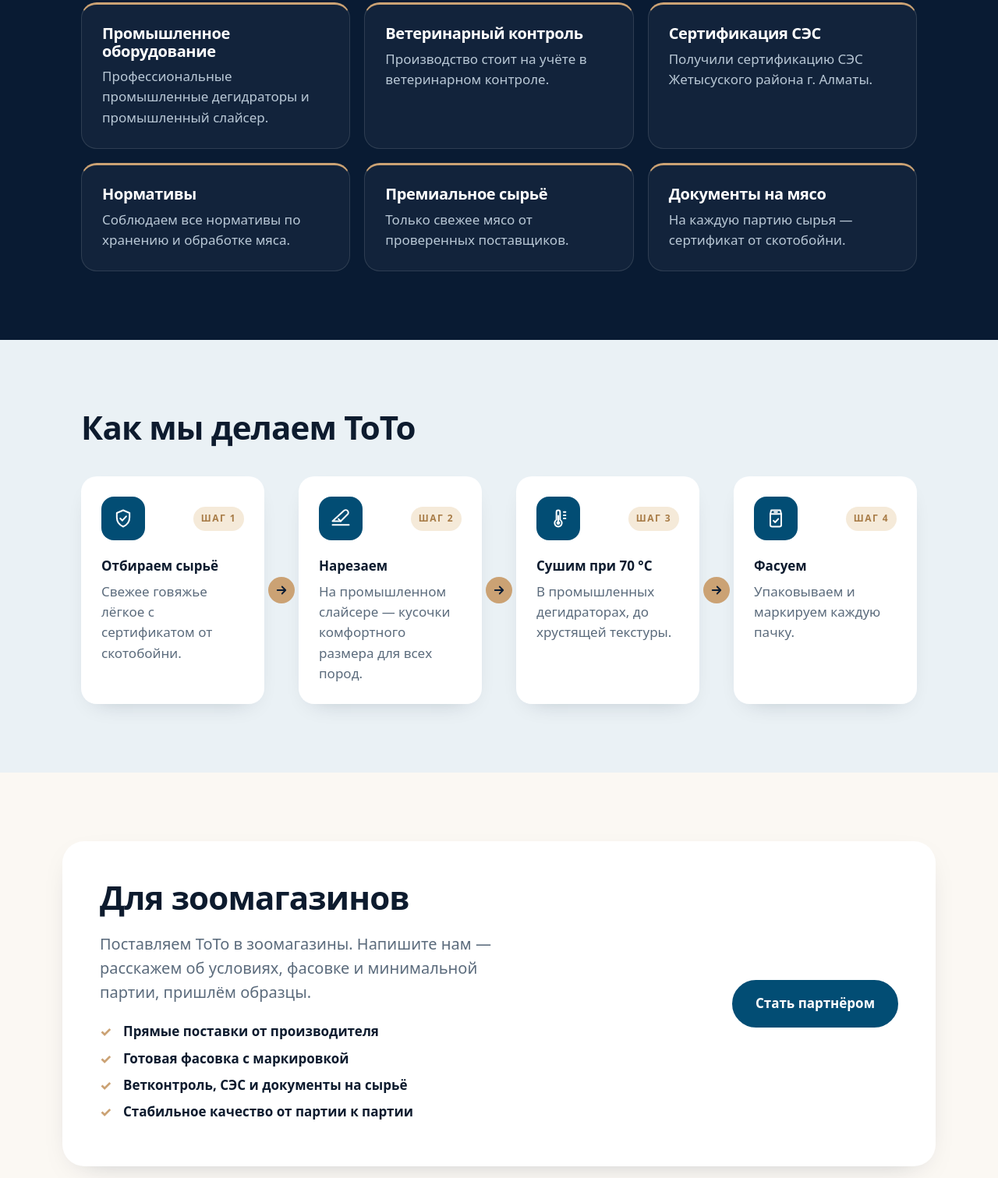
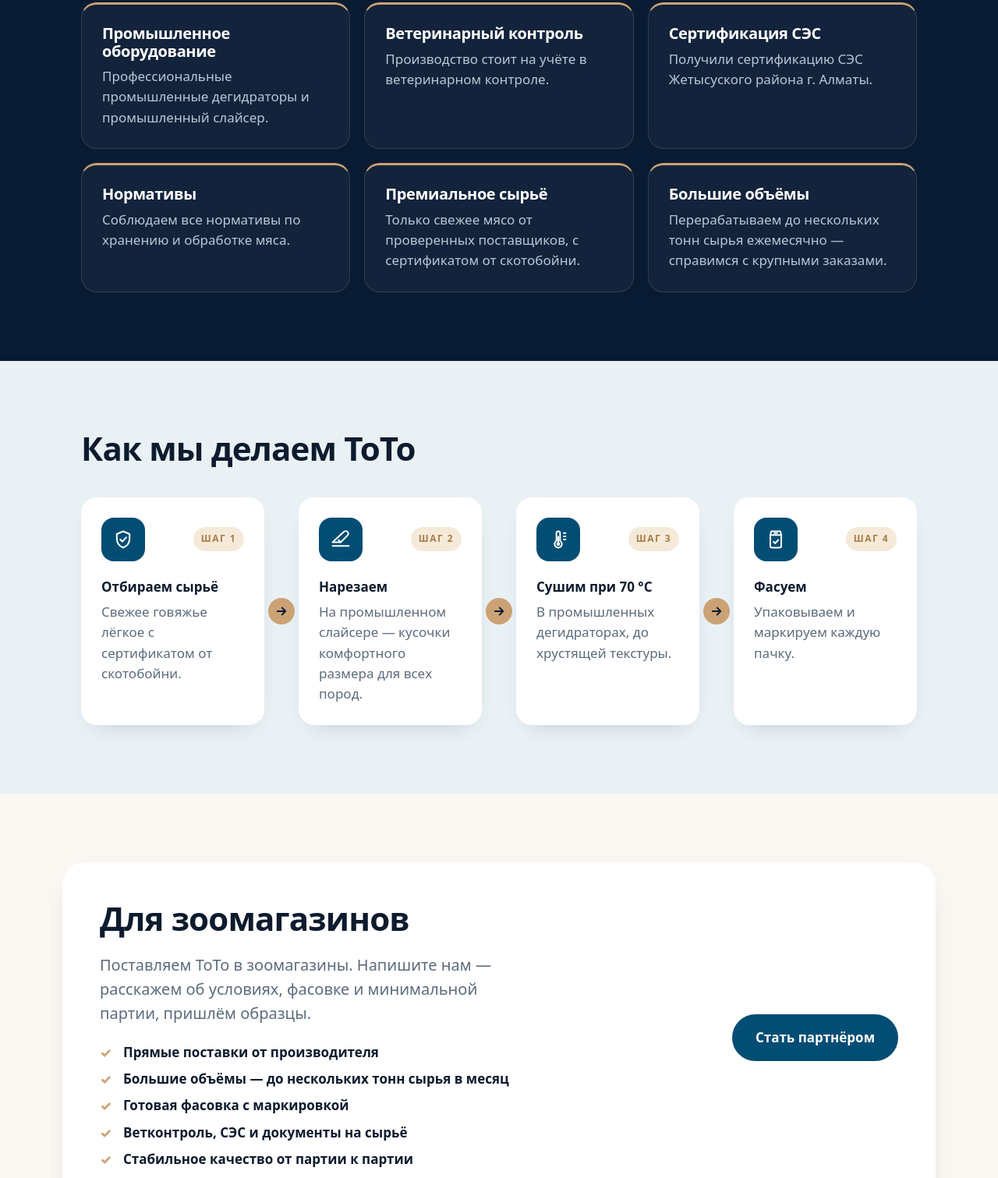
Before and after one commit to chubarkul/totopet-site, a plain HTML site: page index.html in a window 1280 px wide. Shown: the part 1594-3105 px from the top of the page at 78% size. Drawn offline with Linux system fonts and the light colour scheme.

Commit message:
Преимущество: большие объёмы производства
Co-Authored-By: Claude Fable 5.2 <noreply@anthropic.com>
Claude-Session: https://claude.ai/code/session_017oYkMtAawkKc8NArcjuhdk

```diff
--- a/index.html
+++ b/index.html
@@ -83,8 +83,8 @@
         <div class="fact"><h3>Ветеринарный контроль</h3><p>Производство стоит на учёте в ветеринарном контроле.</p></div>
         <div class="fact"><h3>Сертификация СЭС</h3><p>Получили сертификацию СЭС Жетысуского района г.&nbsp;Алматы.</p></div>
         <div class="fact"><h3>Нормативы</h3><p>Соблюдаем все нормативы по хранению и обработке мяса.</p></div>
-        <div class="fact"><h3>Премиальное сырьё</h3><p>Только свежее мясо от проверенных поставщиков.</p></div>
-        <div class="fact"><h3>Документы на мясо</h3><p>На каждую партию сырья — сертификат от скотобойни.</p></div>
+        <div class="fact"><h3>Премиальное сырьё</h3><p>Только свежее мясо от проверенных поставщиков, с сертификатом от скотобойни.</p></div>
+        <div class="fact"><h3>Большие объёмы</h3><p>Перерабатываем до нескольких тонн сырья ежемесячно — справимся с крупными заказами.</p></div>
       </div>
     </div>
   </section>
@@ -132,6 +132,7 @@
         <p class="lead">Поставляем ToTo в зоомагазины. Напишите нам — расскажем об условиях, фасовке и минимальной партии, пришлём образцы.</p>
         <ul class="ticks">
           <li>Прямые поставки от производителя</li>
+          <li>Большие объёмы — до нескольких тонн сырья в месяц</li>
           <li>Готовая фасовка с маркировкой</li>
           <li>Ветконтроль, СЭС и документы на сырьё</li>
           <li>Стабильное качество от партии к партии</li>
```
